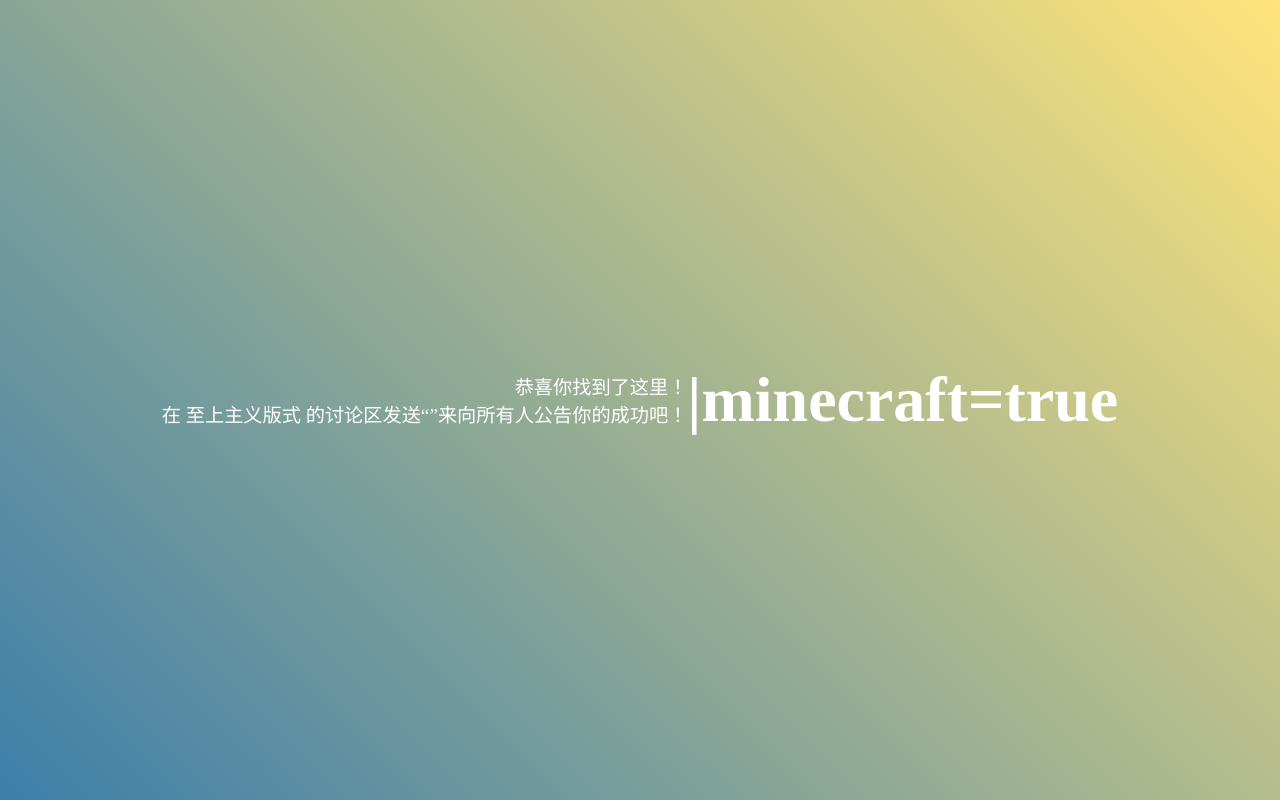
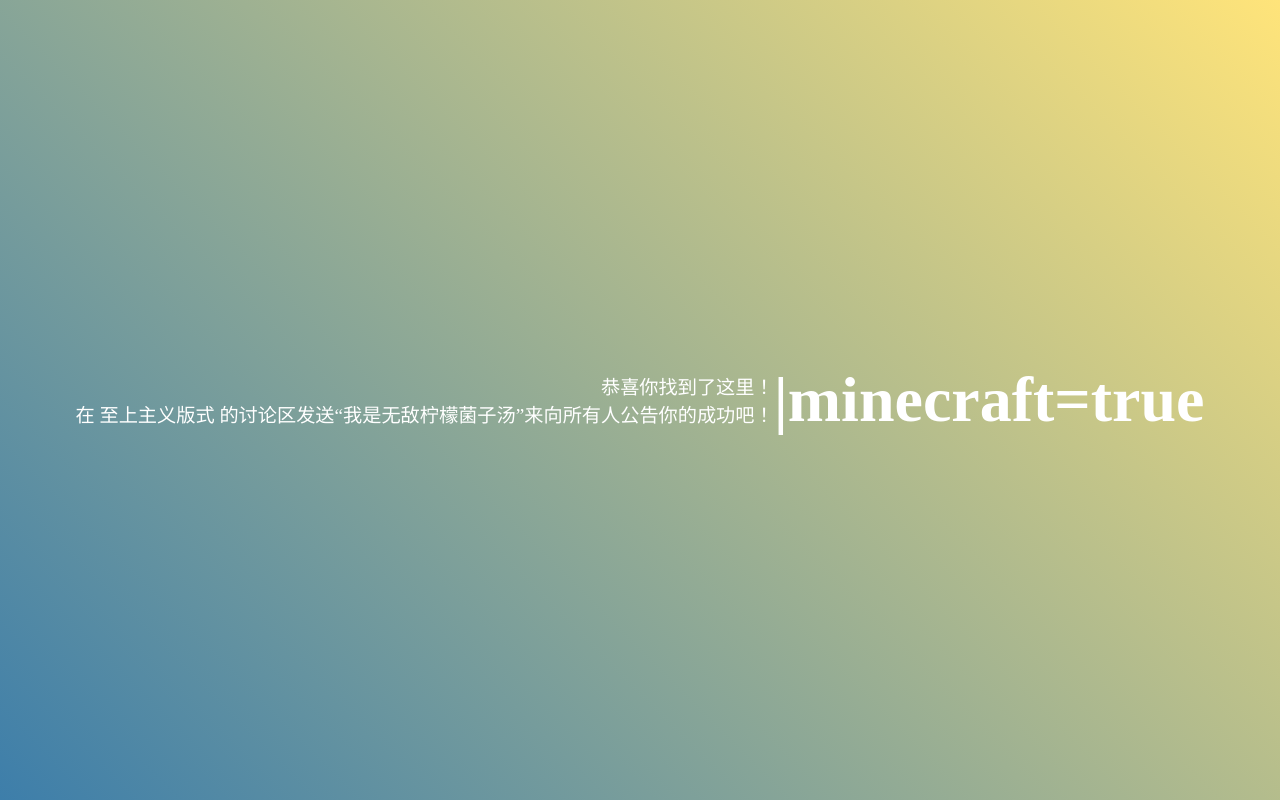
Before and after one commit to LemonCat233/MyHtml, a plain HTML site: page index.html in a window 1280 px wide. Drawn offline with Linux system fonts and the light colour scheme.

Commit message:
Update index.html

```diff
--- a/index.html
+++ b/index.html
@@ -43,7 +43,7 @@
     <div class="world-helloer">
         <p style="color: rgba(var(--helloer-txt)); font-size: 1.2rem; text-align: right;">
             恭喜你找到了这里！<br>
-            在 至上主义版式 的讨论区发送“”来向所有人公告你的成功吧！
+            在 至上主义版式 的讨论区发送“我是无敌柠檬菌子汤”来向所有人公告你的成功吧！
         </p>
         <h1>|minecraft=true</h1>
     </div>
```
